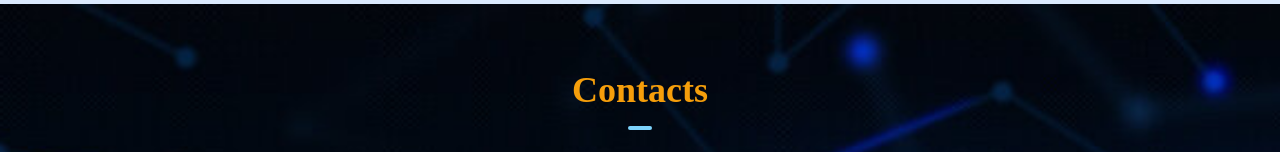
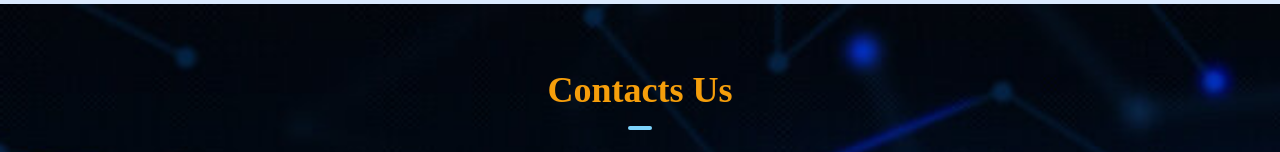
Before and after one commit to Sheilakobue/Cloudgrid-website, a Next.js app: page /contact in a window 1280 px wide. Shown: the part 135-287 px from the top of the page. Built offline with nearby package versions, Linux system fonts and the light colour scheme.

Commit message:
added documentation

```diff
--- a/src/app/contact/page.tsx
+++ b/src/app/contact/page.tsx
@@ -9,7 +9,7 @@ export default function ContactUs() {
       style={{ backgroundImage: `url(${bgContact.src})` }}
     >
       <div className="text-center w-full max-w-screen-lg mx-auto p-4">
-        <h1 className="text-4xl font-bold mb-0 text-amber-500">Contacts</h1>
+        <h1 className="text-4xl font-bold mb-0 text-amber-500">Contacts Us</h1>
         <hr className="w-6 h-1 mx-auto my-4 bg-sky-300 border-0 rounded" />
         <h2 className="text-2xl font-bold mb-8 text-sky-300 dark:text-sky-300">
           Let's Chat.
--- a/src/app/providers.tsx
+++ b/src/app/providers.tsx
@@ -1,9 +1,18 @@
-'use client';
+"use client";
 
+import { ThemeProvider } from 'next-themes';
+import React from 'react';
 
-import {ThemeProvider} from 'next-themes';
-export function Providers({ children}: {children: React.
-    ReactNode}) {
-        return <ThemeProvider attribute='class' defaultTheme='system'
-        enableSystem>{children}</ThemeProvider>
-    }
+/**
+ * Providers component
+ * Wraps the children components with the ThemeProvider to enable theme switching.
+ * @param {React.ReactNode} children - The child components to be wrapped by the provider.
+ * @returns {JSX.Element} The Providers component JSX
+ */
+export function Providers({ children }: { children: React.ReactNode }): JSX.Element {
+    return (
+        <ThemeProvider attribute="class" defaultTheme="system" enableSystem>
+            {children}
+        </ThemeProvider>
+    );
+}
```
